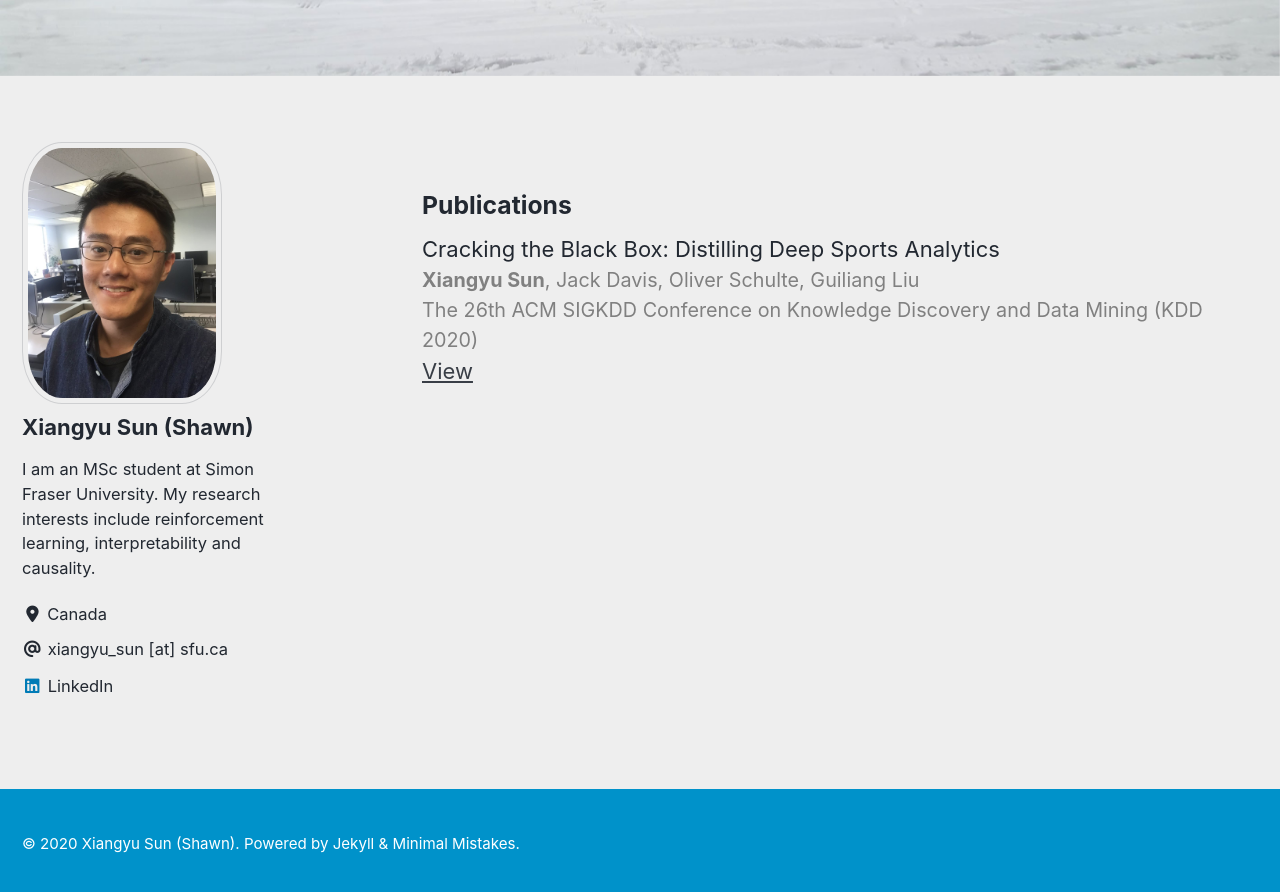
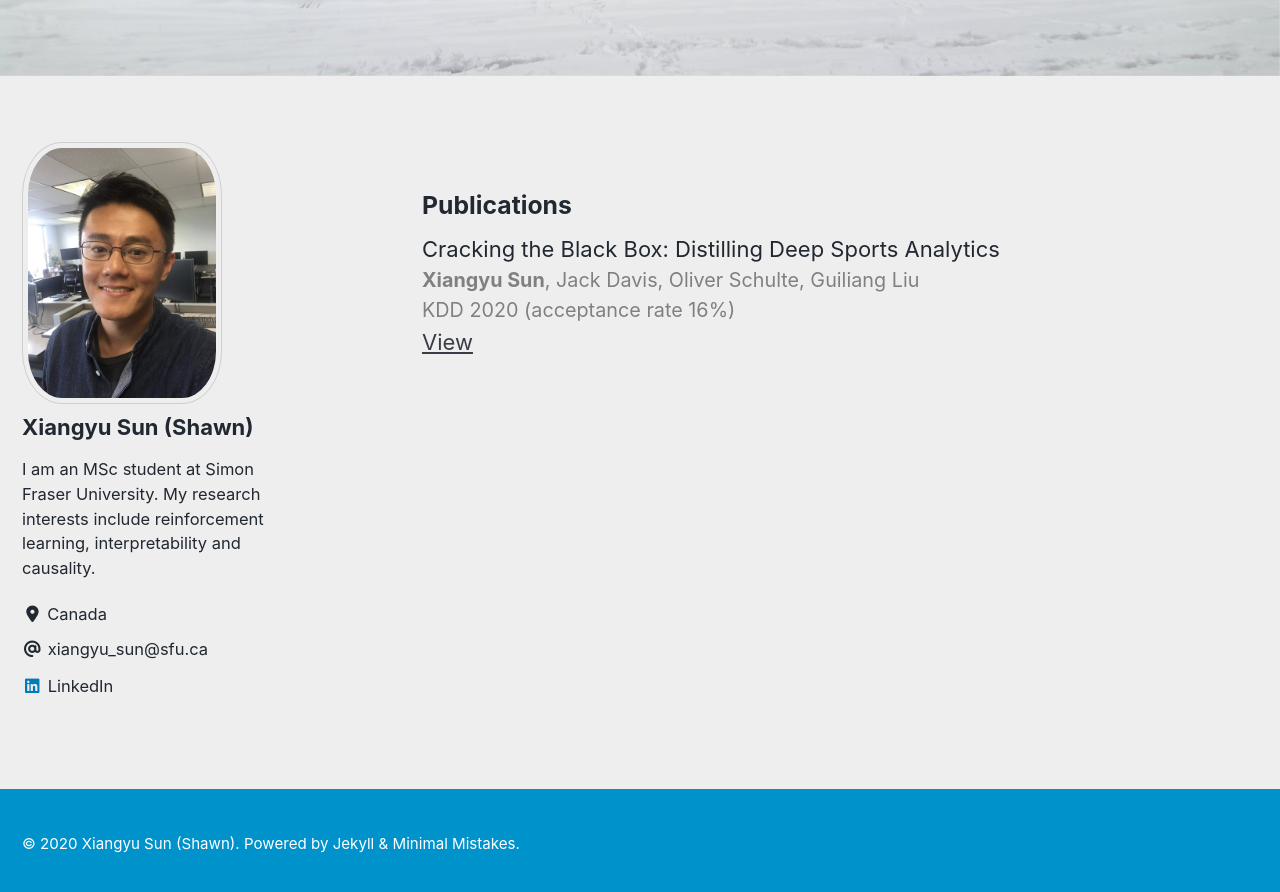
Before and after one commit to xiangyu-sun-789/xiangyu-sun-789.github.io, a Jekyll site: the page built from index.html, in a window 1280 px wide and 900 px high, scrolled down 733 px. Shown: the top 892 px of the window. Built offline with Jekyll 4.4.1, drawn with Linux system fonts in a browser that asks for light colours; cached includes are drawn as plain includes; nearby versions of some CDN libraries; the list of posts is cut into pages by our own code.

Commit message:
update publication and email

```diff
--- a/_config.yml
+++ b/_config.yml
@@ -101,9 +101,9 @@ author:
   location         : "Canada"
   links: # https://fontawesome.com/icons?d=gallery
 
-    - label: "xiangyu_sun [at] sfu.ca"
+    - label: "xiangyu_sun@sfu.ca"
       icon: "fas fa-fw fa-at"
-      url: "mailto:xiangyu_sun [at] sfu.ca"
+      url: "mailto:xiangyu_sun@sfu.ca"
 
     - label: "LinkedIn"
       icon: "fab fa-fw fa-linkedin"
--- a/_layouts/home.html
+++ b/_layouts/home.html
@@ -7,7 +7,7 @@ layout: archive
 <h3>Publications</h3>
 <div>Cracking the Black Box: Distilling Deep Sports Analytics
   <div class="author_list"><b>Xiangyu Sun</b>, Jack Davis, Oliver Schulte, Guiliang Liu</div>
-  <div class="publisher">The 26th ACM SIGKDD Conference on Knowledge Discovery and Data Mining (KDD 2020)</div>
+  <div class="publisher">KDD 2020 (acceptance rate 16%)</div>
   <a href="https://arxiv.org/abs/2006.04551">View</a>
 </div>
 
```
